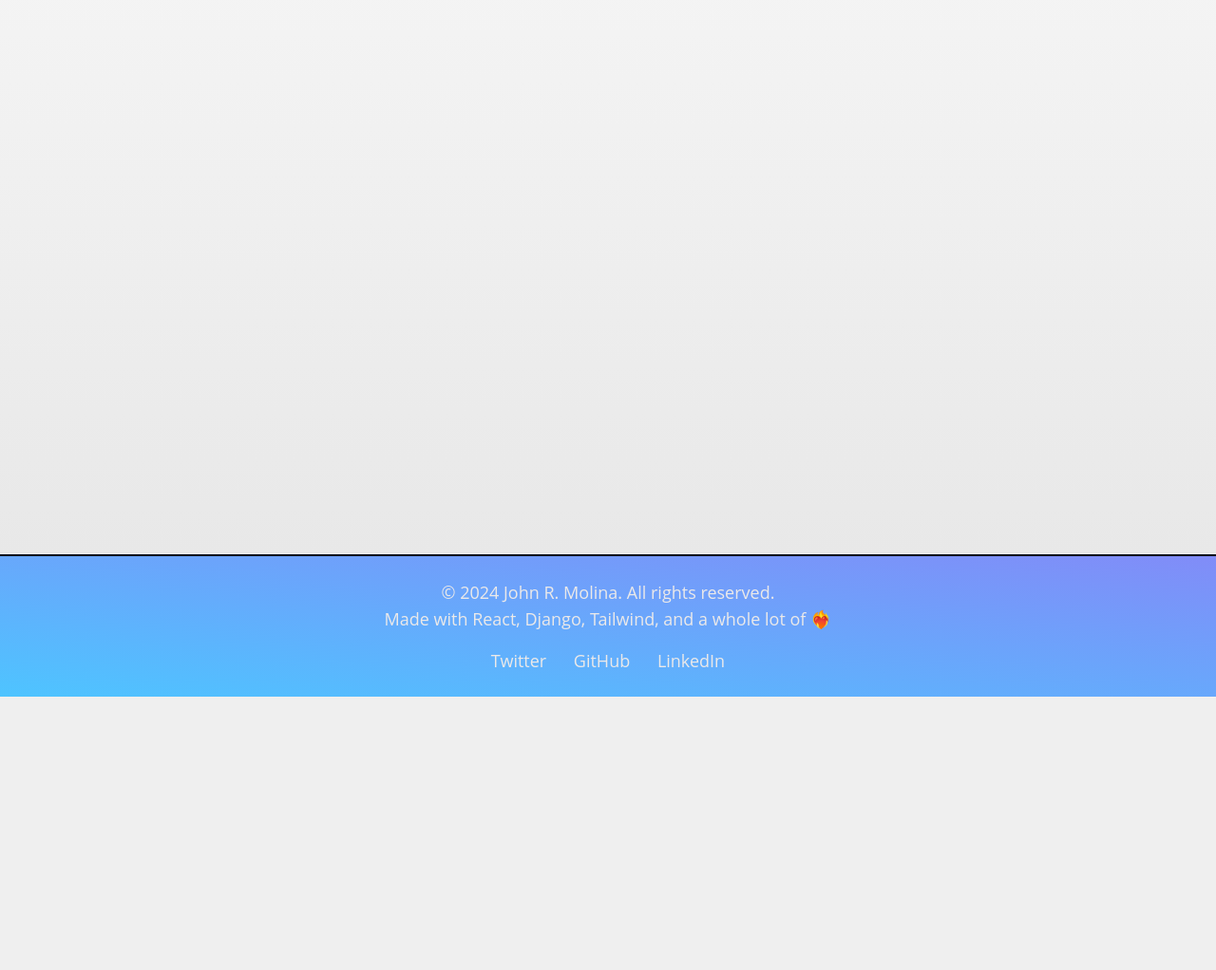
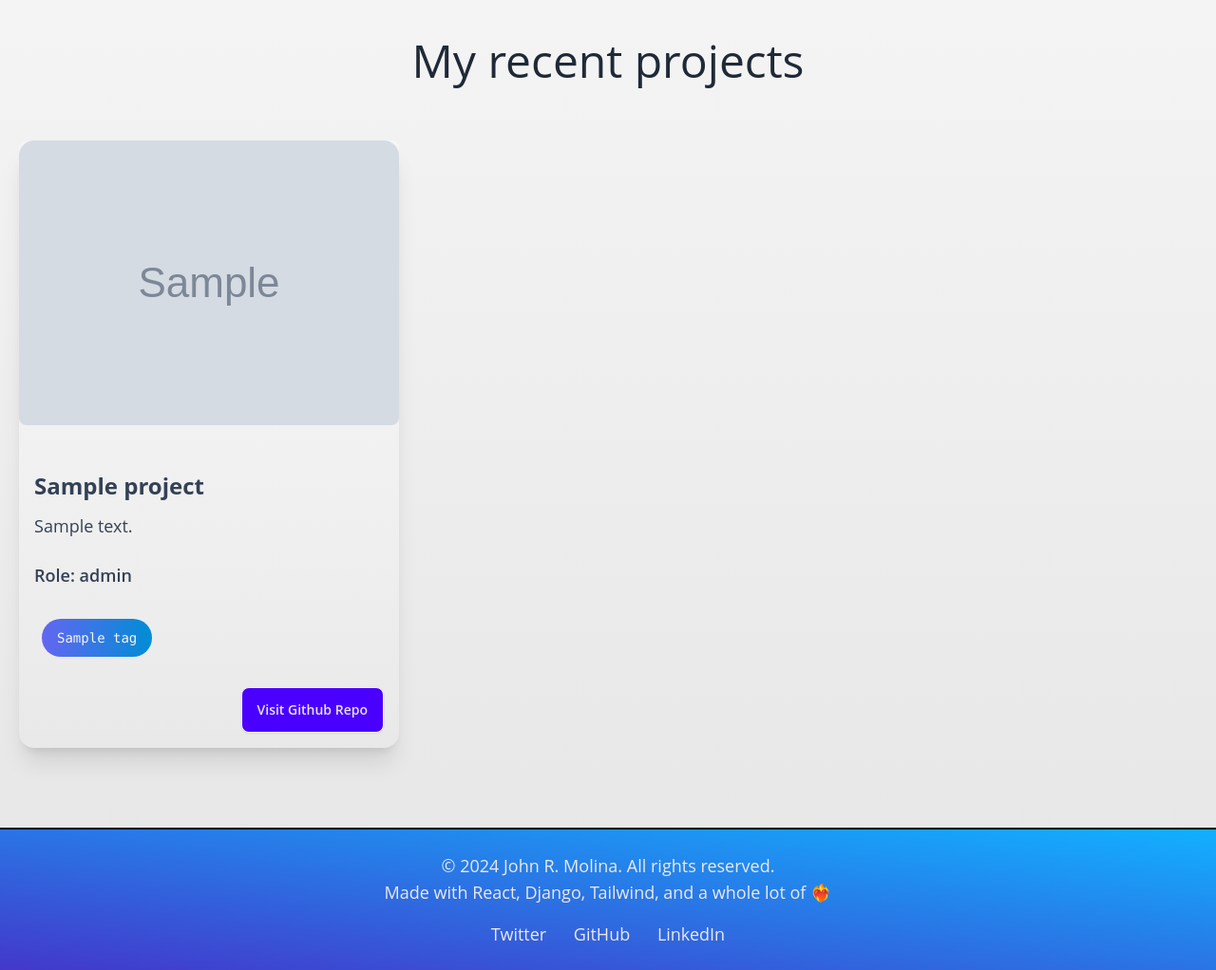
Before and after one commit to freechie/portfolio-django, a Django app: template django_portion/templates/django_portion/index.html in a window 1280 px wide. Shown: the part 66-1088 px from the top of the page at 95% size. Before the commit the page ends 800 px from the top, so only its background shows below. Run offline with Django 5.2, Linux system fonts and the light colour scheme; the template is opened without the code that fills it: most values are stand-ins (such as "Sample title", 1, 10 or a date in 2020); grey boxes marked "Sample" are stand-in pictures; some libraries are stand-ins or nearby versions.

Commit message:
react inline styles couldn't hack it with csp, so we shifted to django and tailwind

```diff
--- /dev/null
+++ b/django_portion/middleware.py
@@ -0,0 +1,15 @@
+from django.utils.crypto import get_random_string
+import base64
+
+
+class NonceMiddleware:
+    def __init__(self, get_response):
+        self.get_response = get_response
+
+    def __call__(self, request):
+        nonce = base64.b64encode(get_random_string(
+            length=16).encode()).decode('utf-8')
+        request.nonce = nonce
+        response = self.get_response(request)
+        response['Content-Security-Policy'] = f"style-src 'self' 'nonce-{nonce}'; script-src 'self' 'nonce-{nonce}';"
+        return response
--- a/django_portion/models.py
+++ b/django_portion/models.py
@@ -8,7 +8,6 @@ from django.urls import reverse
 class Project(models.Model):
     title = models.CharField(max_length=100)
     description = models.TextField()
-    # General link, could be to a live version
     link = models.URLField(blank=True, null=True)
     repo_link = models.URLField(blank=True, verbose_name='Repository Link')
     created_at = models.DateTimeField(auto_now_add=True)
--- a/django_portion/static/django_portion/base.js
+++ b/django_portion/static/django_portion/base.js
@@ -2,7 +2,7 @@ document.addEventListener("DOMContentLoaded", function () {
 	const menuToggle = document.getElementById("menu-toggle");
 	const menuToggleContainer = document.getElementById("menu-toggle-container");
 	const menu = document.getElementById("menu");
-    const navLinks = document.querySelectorAll('#menu a');
+	const navLinks = document.querySelectorAll("#menu a");
 
 	// Function to open or close the menu with animation
 	function toggleMenu(open) {
@@ -43,8 +43,8 @@ document.addEventListener("DOMContentLoaded", function () {
 	});
 
 	// Event listeners for each link in the navigation menu to close the menu on click
-    navLinks.forEach(link => {
-        link.addEventListener('click', () => {
+	navLinks.forEach((link) => {
+		link.addEventListener("click", () => {
 			if (window.innerWidth < 1024) {
 				toggleMenu(false); // Close menu
 			}
@@ -52,8 +52,14 @@ document.addEventListener("DOMContentLoaded", function () {
 	});
 
 	// Event listener for window resize events
-    window.addEventListener('resize', adjustMenuForWindowSize);
+	window.addEventListener("resize", adjustMenuForWindowSize);
 
 	// Initial adjustment based on the current window size
 	adjustMenuForWindowSize();
 });
+
+// Assuming the nonce is set on a meta tag with the name attribute set to 'csp-nonce'
+const cspNonceMeta = document.querySelector('meta[name="csp-nonce"]');
+if (cspNonceMeta) {
+	window.CSP_NONCE = cspNonceMeta.content;
+}
--- a/django_portion/templates/django_portion/base.html
+++ b/django_portion/templates/django_portion/base.html
@@ -7,11 +7,14 @@
   <meta name="viewport" content="width=device-width, initial-scale=1.0">
   <title>{% block title %}My Portfolio{% endblock %}</title>
   <meta http-equiv="X-UA-Compatible" content="ie=edge">
+  <meta name="csp-nonce" content="{{ request.nonce }}">
+
+
   {% tailwind_preload_css %}
   {% tailwind_css %}
 
-  <link rel="shortcut icon" href="{% static '/django_portion/favicon.ico' %}">
-  <link rel="stylesheet" href="{% static 'django_portion/style.css' %}">
+  <link rel="shortcut icon" href="{% static '/django_portion/favicon.ico' %}" nonce="{{ request.nonce }}">
+  <link rel="stylesheet" href="{% static 'django_portion/style.css' %}" nonce="{{ request.nonce }}">
 
 </head>
 
@@ -20,7 +23,7 @@
   <div class="flex-grow">
     <header>
       <nav
-        class="sticky top-0 z-10 flex items-center justify-between border-b-2 flex-wrap bg-gradient-to-r from-celestialblue-800 to-indigo-600 border-slate-950 dark:border-slate-700 dark:bg-gradient-to-tr dark:from-celestialblue-200 dark:to-indigo-950 text-cyan-50">
+        class="sticky top-0 z-10 flex items-center justify-between border-b-2 flex-wrap bg-gradient-to-r from-celestialblue-800 to-indigo-600 border-slate-950 dark:border-slate-700 dark:bg-gradient-to-tr dark:from-celestialblue-200 dark:to-indigo-900 text-cyan-50">
         <div class="max-w-5xl mx-auto px-4 flex-shrink-0 mr-4">
           <div class="flex items-center justify-between h-16">
             <a href="{% url 'blog_index' %}" class="font-bold text-5xl tracking-tight" alt="blog">🌌</a>
@@ -45,10 +48,6 @@
               class="block lg:inline-block lg:mt-0 dark:text-platinum-500 hover:text-celestialblue-700 ">About</a>
             <a href="{% url 'resume' %}"
               class="block lg:inline-block lg:mt-0 dark:text-platinum-500 hover:text-celestialblue-700 ">Resume</a>
-            <!--
-                <a href="{% url 'skills_index' %}"
-                class="block mt-4 lg:inline-block lg:mt-0 dark:text-platinum-400 hover:text-celestialblue-700 ">Skills</a>
-              -->
             <a href="{% url 'contact' %}"
               class="block lg:inline-block lg:mt-0 dark:text-platinum-500 hover:text-celestialblue-700">Contact</a>
           </div>
@@ -62,12 +61,12 @@
     </main>
   </div>
   <footer
-    class="text-platinum-500 bg-gradient-to-bl from-indigo-400 to-celestialblue-700 border-slate-950 dark:bg-gradient-to-bl dark:from-celestialblue-100 dark:to-indigo-950 border-t-2 dark:border-slate-900 dark:text-cyan-50 w-full text-lg">
+    class="text-platinum-500 bg-gradient-to-bl from-celestialblue-600 to-indigo-700 border-slate-950 dark:bg-gradient-to-l dark:from-celestialblue-200 dark:to-indigo-900 border-t-2 dark:border-slate-900 dark:text-cyan-50 w-full text-lg">
     <div class="max-w-6xl mx-auto px-4 py-6 sm:px-6 lg:px-8">
       <div class="text-center">
         <p>© 2024 John R. Molina. All rights reserved.</p>
         <p>Made with React, Django, Tailwind, and a whole lot of ❤️‍🔥</p>
-        <div class="space-x-4 md:justify-start md:space-x-6 mt-4 ">
+        <div class="space-x-4 md:justify-start md:space-x-6 mt-4">
           <a href="https://twitter.com/rich_txt_editor" target="_blank" class="hover:text-celestialblue-700">Twitter</a>
           <a href="https://github.com/rich_txt_editor" target="_blank" class="hover:text-celestialblue-700">GitHub</a>
           <a href="https://linkedin.com/in/jrmolin90" target="_blank" class="hover:text-celestialblue-700">LinkedIn</a>
@@ -75,9 +74,7 @@
       </div>
     </div>
   </footer>
-  <script defer src="{% static '/django_portion/base.js' %}"></script>
-  <script defer src="https://cdnjs.cloudflare.com/ajax/libs/flowbite/2.3.0/flowbite.min.js"></script>
-
+  <script defer src="{% static '/django_portion/base.js' %}" nonce="{{ request.nonce }}"></script>
 </body>
 
 </html>
--- a/django_portion/templates/django_portion/index.html
+++ b/django_portion/templates/django_portion/index.html
@@ -1,6 +1,43 @@
 {% extends 'django_portion/base.html' %}
+{% load static %}
 
 {% block content %}
-{% load static %}
-<div id="app"></div>
+<div class="text-5xl text-center text-semibold p-10">
+    <h1>My recent projects</h1>
+</div>
+<div class="carousel carousel-center pb-16 bg-transparent max-w-fit mx-auto">
+    {% for project in display_items.projects %}
+    <div
+        class="carousel-item bg-gradient-to-t from-transparent to-neutral-100 dark:bg-gradient-to-b dark:from-transparent dark:to-inherit text-slate-700 dark:text-neutral-50 m-5 rounded-lg max-w-lg">
+        <div class="card card-compact shadow-xl">
+            <figure>
+                <img class="rounded-lg w-full object-cover max-h-96 mb-8" src="{{ project.images.first.image.url }}"
+                    alt="{{ project.title }}">
+            </figure>
+            <div class="card-body">
+                <h2 class="card-title text-2xl font-semibold font-montserrat mb-2">{{ project.title }}</h2>
+                <p class="text-lg font-sans mb-4">{{ project.description }}</p>
+                <p class="block text-lg font-semibold mb-4">Role: {{ project.contribution_role }}</p>
+                <div class="tags">
+                    {% for tag in project.tags.all %}
+                    <a href="{% url 'blog_by_tag' tag_name=tag.name %}"
+                        class="bg-gradient-to-r from-indigo-500 to-celestialblue-500 text-neutral-100 text-sm font-mono p-2.5 px-4 m-2 rounded-full inline-block">
+                        {{ tag.name }}
+                    </a>
+                    {% endfor %}
+                </div>
+                <div class="card-actions justify-end">
+                    <a href="{{ project.repo_link }}"
+                        class="btn inline-flex items-center justify-center px-4 py-2 dark:bg-gradient-to-r bg-primary dark:from-celestialblue-300 dark:to-celestialblue-400 rounded-lg text-neutral-200 mt-4">Visit
+                        Github Repo</a>
+                </div>
+            </div>
+        </div>
+    </div>
+    {% empty %}
+    <div class="carousel-item">
+        <p>No projects available.</p>
+    </div>
+    {% endfor %}
+</div>
 {% endblock %}
--- a/portfolio/urls.py
+++ b/portfolio/urls.py
@@ -13,7 +13,7 @@ router.register(r'projects', ProjectViewSet)
 
 urlpatterns = [
     path("admin/", admin.site.urls),
-    path("", include("frontend.urls")),
+    path("", views.index, name="index"),
     path("blog/", views.blog_index, name="blog_index"),
     path("blog/<int:pk>/", views.blog_detail, name="blog_detail"),
     path("about/", views.about_me, name="about_me"),
```
Also changed, not shown: django_portion/views.py (+13 -4 lines), frontend/templates/frontend/index.html (+6 -2 lines), frontend/views.py (+7 -1 lines), portfolio/settings.py (+8 -0 lines), theme/static/css/dist/styles.css. Lines whose indentation alone changed are shown as unchanged.
